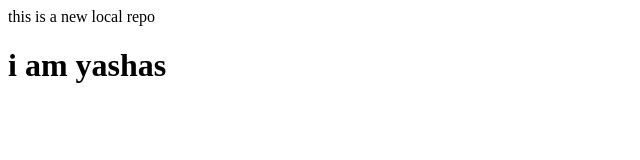
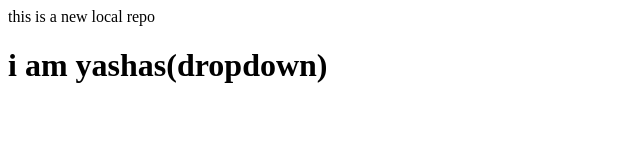
Before and after one commit to YashasSS7/localrepo, a plain HTML site: page index.html in a window 1280 px wide. Shown: the whole page, without its empty margins (0-640 px from the left). Drawn offline with Linux system fonts and the light colour scheme.

Commit message:
dropdown

```diff
--- a/index.html
+++ b/index.html
@@ -1,2 +1,2 @@
 <p>this is a new local repo</p>
-<h1>i am yashas</h1>
+<h1>i am yashas(dropdown)</h1>
```
